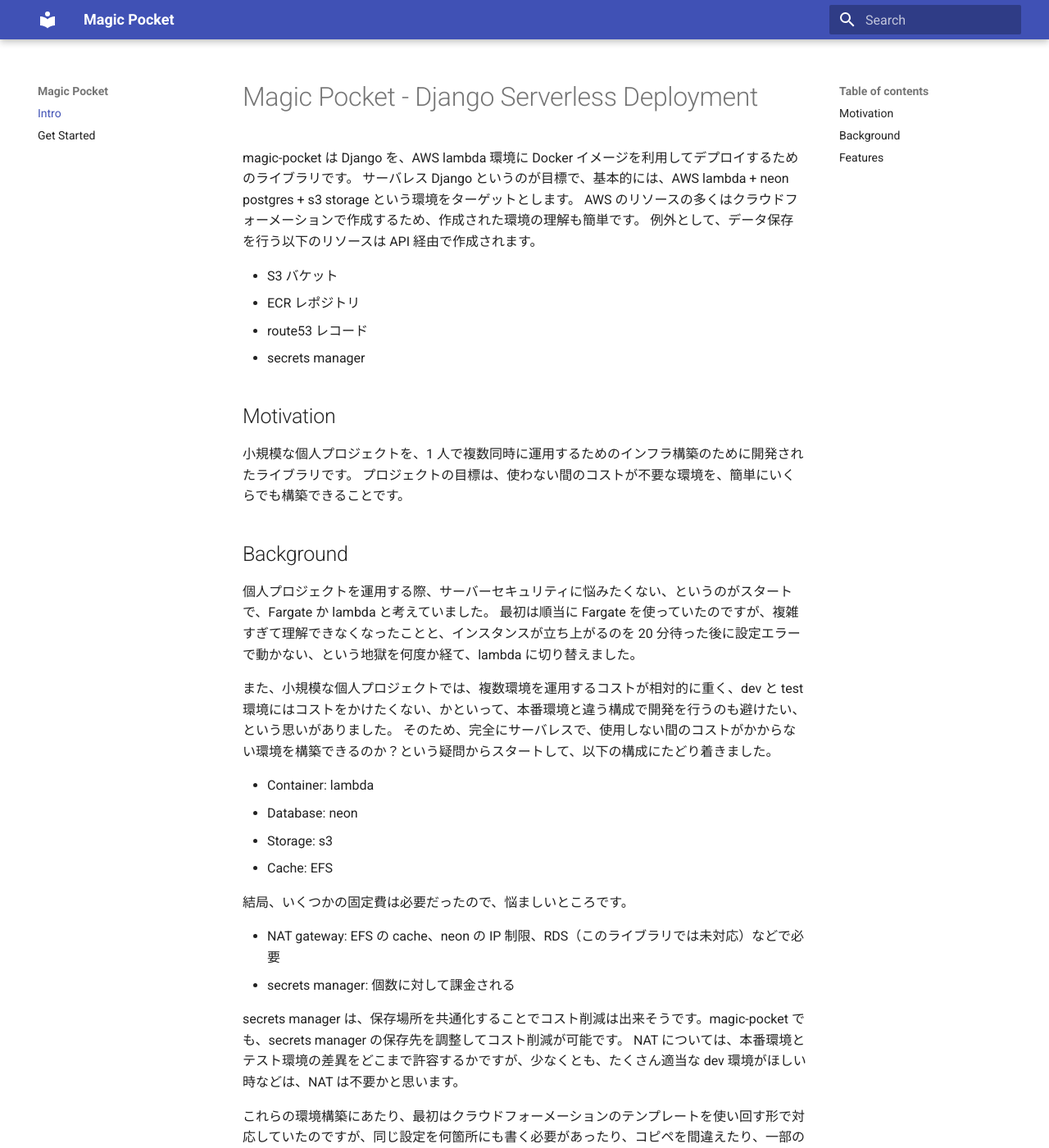
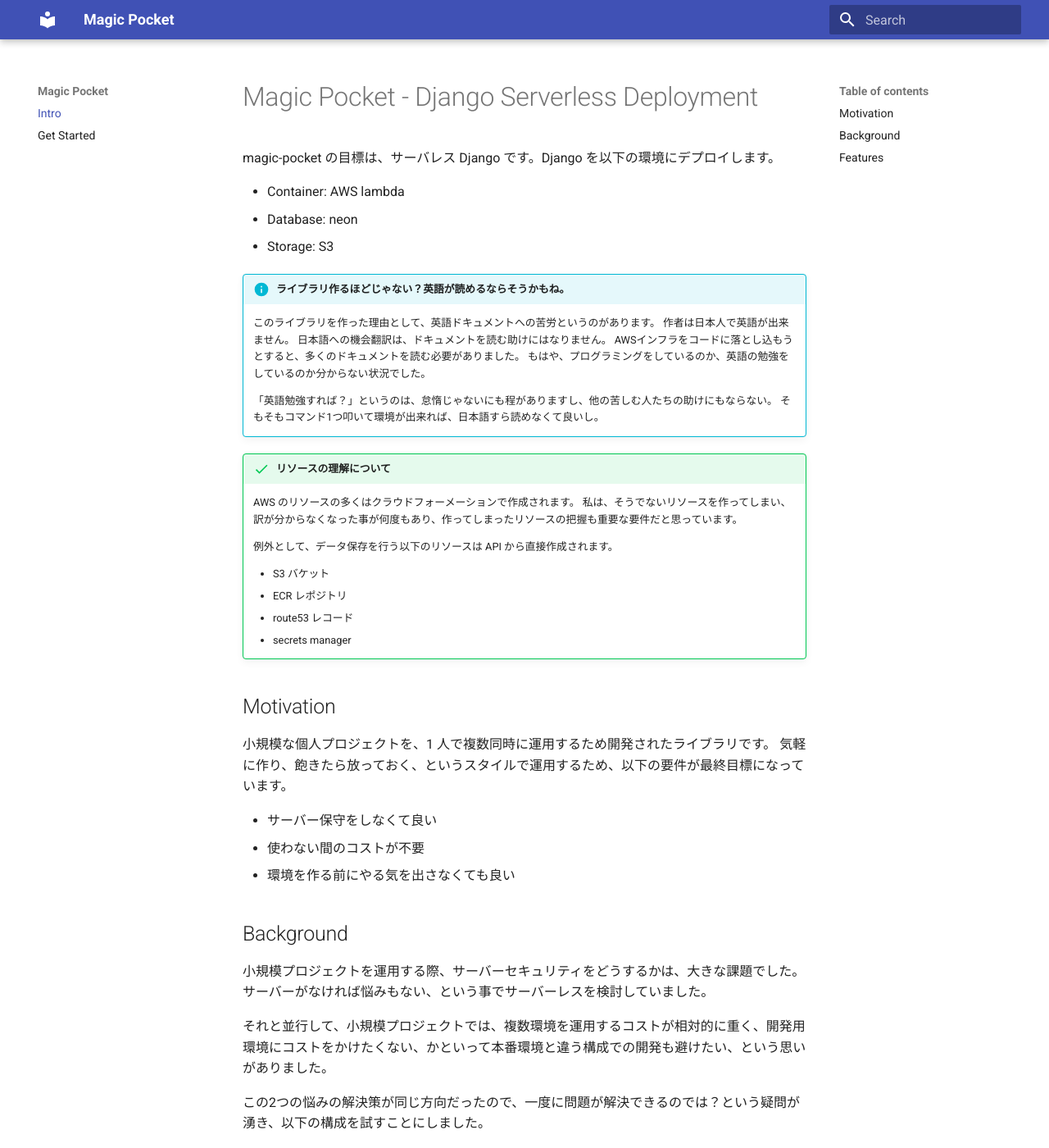
Before and after one commit to worgue/magic-pocket, an MkDocs documentation site: the page built from docs/index.md, in a window 1280 px wide and 1400 px high. Shown: the whole window at 82% size. Built offline with MkDocs 1.6.1 and Material for MkDocs 9.7.7, drawn with Linux system fonts in a browser that asks for light colours; some of the changed text lies outside the part shown.

Commit message:
:memo: Intro

```diff
--- a/docs/index.md
+++ b/docs/index.md
@@ -4,43 +4,88 @@ title: Intro
 
 # Magic Pocket - Django Serverless Deployment
 
-magic-pocket は Django を、AWS lambda 環境に Docker イメージを利用してデプロイするためのライブラリです。
-サーバレス Django というのが目標で、基本的には、AWS lambda + neon postgres + s3 storage という環境をターゲットとします。
-AWS のリソースの多くはクラウドフォーメーションで作成するため、作成された環境の理解も簡単です。
-例外として、データ保存を行う以下のリソースは API 経由で作成されます。
+magic-pocket の目標は、サーバレス Django です。Django を以下の環境にデプロイします。
 
-- S3 バケット
-- ECR レポジトリ
-- route53 レコード
-- secrets manager
+- Container: AWS lambda
+- Database: neon
+- Storage: S3
+
+!!! info "ライブラリ作るほどじゃない？英語が読めるならそうかもね。"
+    このライブラリを作った理由として、英語ドキュメントへの苦労というのがあります。
+    作者は日本人で英語が出来ません。
+    日本語への機会翻訳は、ドキュメントを読む助けにはなりません。
+    AWSインフラをコードに落とし込もうとすると、多くのドキュメントを読む必要がありました。
+    もはや、プログラミングをしているのか、英語の勉強をしているのか分からない状況でした。
+
+    「英語勉強すれば？」というのは、怠惰じゃないにも程がありますし、他の苦しむ人たちの助けにもならない。
+    そもそもコマンド1つ叩いて環境が出来れば、日本語すら読めなくて良いし。
+
+
+!!! success "リソースの理解について"
+    AWS のリソースの多くはクラウドフォーメーションで作成されます。
+    私は、そうでないリソースを作ってしまい、訳が分からなくなった事が何度もあり、作ってしまったリソースの把握も重要な要件だと思っています。
+
+    例外として、データ保存を行う以下のリソースは API から直接作成されます。
+
+    - S3 バケット
+    - ECR レポジトリ
+    - route53 レコード
+    - secrets manager
 
 ## Motivation
 
-小規模な個人プロジェクトを、1 人で複数同時に運用するためのインフラ構築のために開発されたライブラリです。
-プロジェクトの目標は、使わない間のコストが不要な環境を、簡単にいくらでも構築できることです。
+小規模な個人プロジェクトを、1 人で複数同時に運用するため開発されたライブラリです。
+気軽に作り、飽きたら放っておく、というスタイルで運用するため、以下の要件が最終目標になっています。
+
+- サーバー保守をしなくて良い
+- 使わない間のコストが不要
+- 環境を作る前にやる気を出さなくても良い
 
 ## Background
 
-個人プロジェクトを運用する際、サーバーセキュリティに悩みたくない、というのがスタートで、Fargate か lambda と考えていました。
-最初は順当に Fargate を使っていたのですが、複雑すぎて理解できなくなったことと、インスタンスが立ち上がるのを 20 分待った後に設定エラーで動かない、という地獄を何度か経て、lambda に切り替えました。
+小規模プロジェクトを運用する際、サーバーセキュリティをどうするかは、大きな課題でした。
+サーバーがなければ悩みもない、という事でサーバーレスを検討していました。
 
-また、小規模な個人プロジェクトでは、複数環境を運用するコストが相対的に重く、dev と test 環境にはコストをかけたくない、かといって、本番環境と違う構成で開発を行うのも避けたい、という思いがありました。
-そのため、完全にサーバレスで、使用しない間のコストがかからない環境を構築できるのか？という疑問からスタートして、以下の構成にたどり着きました。
+それと並行して、小規模プロジェクトでは、複数環境を運用するコストが相対的に重く、開発用環境にコストをかけたくない、かといって本番環境と違う構成での開発も避けたい、という思いがありました。
+
+この2つの悩みの解決策が同じ方向だったので、一度に問題が解決できるのでは？という疑問が湧き、以下の構成を試すことにしました。
 
 - Container: lambda
 - Database: neon
 - Storage: s3
 - Cache: EFS
 
-結局、いくつかの固定費は必要だったので、悩ましいところです。
+??? question "なぜFargateを使わないのか？"
+    最初は順当に Fargate を使いましたが、私が個人で保守するのは厳しいと感じました。
 
-- NAT gateway: EFS の cache、neon の IP 制限、RDS（このライブラリでは未対応）などで必要
-- secrets manager: 個数に対して課金される
+    `設定が分からない`
+    :   特にヘルスチェック周りの設定が理解できませんでした。最初にDBに接続してmigrationを行いたいのに、ヘルスチェックが通らず詰みました。
 
-secrets manager は、保存場所を共通化することでコスト削減は出来そうです。magic-pocket でも、secrets manager の保存先を調整してコスト削減が可能です。
-NAT については、本番環境とテスト環境の差異をどこまで許容するかですが、少なくとも、たくさん適当な dev 環境がほしい時などは、NAT は不要かと思います。
+    `インスタンスが立ち上がるのが遅い`
+    :   今は知りませんが、当時、20分待ってやっと設定エラーで動かない事が分かる、という地獄に何度も会いました。
+        また、せっかくサーバーレスなのに、アクセスにスパイクがあるとレスポンスが出来ない、というのは残念です。
+        当然出来ると思い立ち上げたら、いきなり落ちて愕然としました。
 
-これらの環境構築にあたり、最初はクラウドフォーメーションのテンプレートを使い回す形で対応していたのですが、同じ設定を何箇所にも書く必要があったり、コピペを間違えたり、一部のリソースが削除できなかったり、という問題がありました。
+
+!!! warning "固定費は必要"
+    以下は、無視できない固定費として必要です。
+
+    `NAT gateway`
+    :   EFS の cache、neon の IP 制限、RDS（このライブラリでは未対応）などで必要。
+        dev環境を大量に作るなら、共通化するか、そもそも作らないか検討が必須。
+
+        magic-pocketでは、同プロジェクト内であれば、別環境でも共有する設定が可能。
+
+    `secrets manager`
+    :   個数に対する従量課金ではあるが、気軽に作りすぎると無視できないコストになる。
+        可能な場合に保存場所を共通化すれば良い。
+
+        magic-pocketでは、同プロジェクト内であれば、別環境でも共有する設定が可能。
+
+    `neon`
+    :   月額サブスク料金。1アカウントで複数プロジェクト使えるので、他の選択肢と比較すれば十分安いと思われる。
+
+これらの環境構築にあたり、最初はクラウドフォーメーションのテンプレートを作ろうとしていたのですが、Django側に同じ設定を書く必要があったり、コピペを間違えたり、一部のリソースが削除できなかったり、という問題がありました。
 
 そうしている中で、「そもそも、やりたいことってこんな複雑なんだっけ？」という疑問が湧き、設定したい内容を toml で書くことから始めました。
 
@@ -49,15 +94,13 @@ NAT については、本番環境とテスト環境の差異をどこまで許
 その toml を元に、インフラ構築を行うライブラリを作成した結果が、magic-pocket です。
 途中、toml が複雑になりすぎて yaml に変更しようかとも思いましたが、それならクラウドフォーメーションでいいじゃん、ということで複雑な機能を開発するのは止めて、設定ファイルは toml になっています。
 
+
 ## Features
 
-以下の様な機能があります。
-
-- neon API を利用した DB 環境の構築と AWS secretsmanager への接続情報登録
-- lambda から上記 DB 情報を自動読み込み
-- lambda から django management command を実行
-- S3 バケットの作成と、django の STORAGES 設定
+- neon への DB 作成と lambda への接続情報登録
+- S3 のバケット作成と、django の STORAGES 設定
 - API Gateway の作成と、django の ALLOWED_HOSTS 設定
+- lambda経由で management command を実行
 - SPA のフロントエンドアップロード先の作成
-- デプロイ時の環境変数の設定
+- デプロイ環境ごとのdjango settings登録
 - EFS を利用したキャッシュの設定
--- a/mkdocs.yml
+++ b/mkdocs.yml
@@ -19,3 +19,6 @@ markdown_extensions:
   - pymdownx.emoji:
       emoji_index: !!python/name:material.extensions.emoji.twemoji
       emoji_generator: !!python/name:material.extensions.emoji.to_svg
+  - def_list
+  - pymdownx.tasklist:
+      custom_checkbox: true
```
